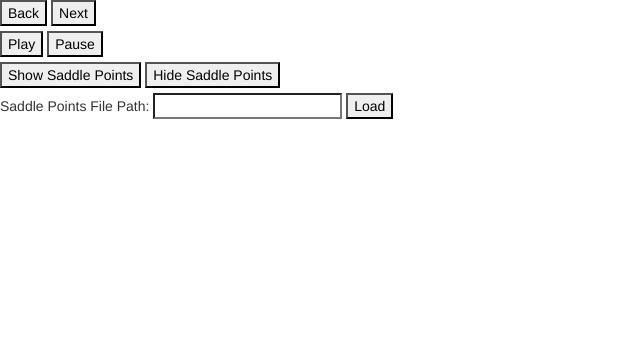
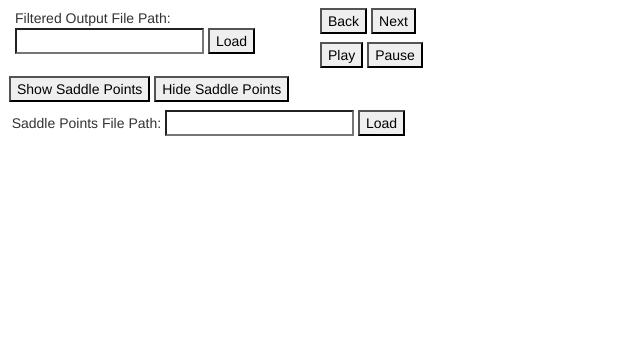
Before and after one commit to sashalives/UBC-Clinic-Repo, a plain HTML site: page visualization/arc-diagram/testing.html in a window 1280 px wide. Shown: the whole page, without its empty margins (0-640 px from the left). Drawn offline with nearby package versions, Linux system fonts and the light colour scheme.

Commit message:
finished file name passing in

```diff
--- a/visualization/arc-diagram/fileParsing.js
+++ b/visualization/arc-diagram/fileParsing.js
@@ -27,6 +27,11 @@ var minArray = [];
 var maxArray = [];
 var allText;
 var pointData = [];
+
+function loadStructure(file){
+    readTextFile(file);
+    d3.text("remove_loops_testFromPaperOutput1.txt", parseStructure);
+}
 
 
 function parseStructure(text) {
@@ -394,7 +399,7 @@ function drawGraph() {
         .style("color", "blue");
 
 
-    dots.on('mouseover', function(d,i) {if (saddlesOn == false && i != currentLine-3 ){ d3.select(this).attr("r", 5).style("fill", "blue"); selected = false; return hoverEnergy.style("visibility", "visible").text("  Energy: " + d + " at Index: " + i + " with Original Index:" + originalIndices[i]);} })
+    dots.on('mouseover', function(d,i) {if (saddlesOn == false && i != currentLine-3 ){ d3.select(this).attr("r", 5).style("fill", "blue"); selected = false; return hoverEnergy.style("visibility", "visible").text("  Energy: " + d + " at Index: " + i + " with Original Index: " + originalIndices[i]);} })
         //.on('mouseover', function(d,i) {return d3.select(this).attr("r", 5).style("fill", "blue")})
         .on('mouseout',  function(d,i) {if (saddlesOn == false && i != currentLine -3 && selected == false) {d3.select(this).attr("r", 2).style("fill", "black"); return hoverEnergy.style("visibility", "hidden");} })
         //.on('mouseout', function(d,i) {return d3.select(this).attr("r", 2).style("fill", "black")});
@@ -414,6 +419,11 @@ function drawGraph() {
 }
 
 
+function loadSaddlePoints(file)
+{
+    readTextFile(file);
+    parseSaddlePoints();
+}
 
 function readTextFile(file)
 {
@@ -431,7 +441,6 @@ function readTextFile(file)
         }
     }
     rawFile.send(null);
-    parseSaddlePoints();
 }
 
 
--- a/visualization/arc-diagram/testing.html
+++ b/visualization/arc-diagram/testing.html
@@ -14,8 +14,14 @@
 </head>
 
 <body>
-<div id="nav-buttons">
-<div id="option" style="padding-bottom:5px">
+<div class="content-wrapper">
+<div id="upload-file" style="padding-top:8px" class="col-md-3">
+	<form>
+	 Filtered Output File Path: <input type="text" name="filePath">
+	 <input type="button" value="Load"  onclick="loadStructure(this.form.filePath.value)"/>
+	</form>
+</div>
+<div id="nav-buttons" style="padding-top:8px" >
 	<!-- <p> click to update </p> -->
 
    <input name="backButton"
@@ -28,7 +34,7 @@
                 value="Next"
                 onclick="updateData()" />
 </div>
-<div id="animation" style="padding-bottom:5px">
+<div id="animation" style="padding-top:8px" >
 	<input name="animateButton"
 			type="button"
 			value="Play"
@@ -38,9 +44,8 @@
 			value="Pause"
 		 	onclick="stopGraph()" />
 </div>
-</div>
-<div id="saddle-points">
-<div style="padding-bottom:5px">
+<div id="saddle-points" >
+<div style="padding-top:8px; padding-bottom:8px; padding-left:9px">
 	<input name="saddlePointOnButton"
 			type="button"
 			value="Show Saddle Points"
@@ -52,29 +57,13 @@
 		</div>
 		<div>
 	<form>
-	 Saddle Points File Path: <input type="text" name="filePath">
-	 <input type="button" value="Load"  onclick="readTextFile(this.form.filePath.value)"/>
+	 &nbsp;&nbsp; Saddle Points File Path: <input type="text" name="filePath">
+	 <input type="button" value="Load"  onclick="loadSaddlePoints(this.form.filePath.value)"/>
 	</form>
 </div>
 </div>
 
 
-<div class="content-wrapper">
-
-	<div id="nav-buttons" class='col-md-3'>
-	</div>
-
-	<div id="saddle-points" class='col-md-3'>
-
-	</div>
-
-	<div id="number-of-uniques" class='col-md-3'>
-
-	</div>
-
-	<div id="number-of-repeats" class='col-md-3'>
-
-	</div>
 
 	<div id="arc-diagram" class='col-md-6'>
 
@@ -95,8 +84,9 @@
 
 </body>
 
-<script>
+<!--<script>
+
 d3.text("remove_loops_testFromPaperOutput1.txt", parseStructure);
-</script>
+</script> -->
 
 </html>
```
